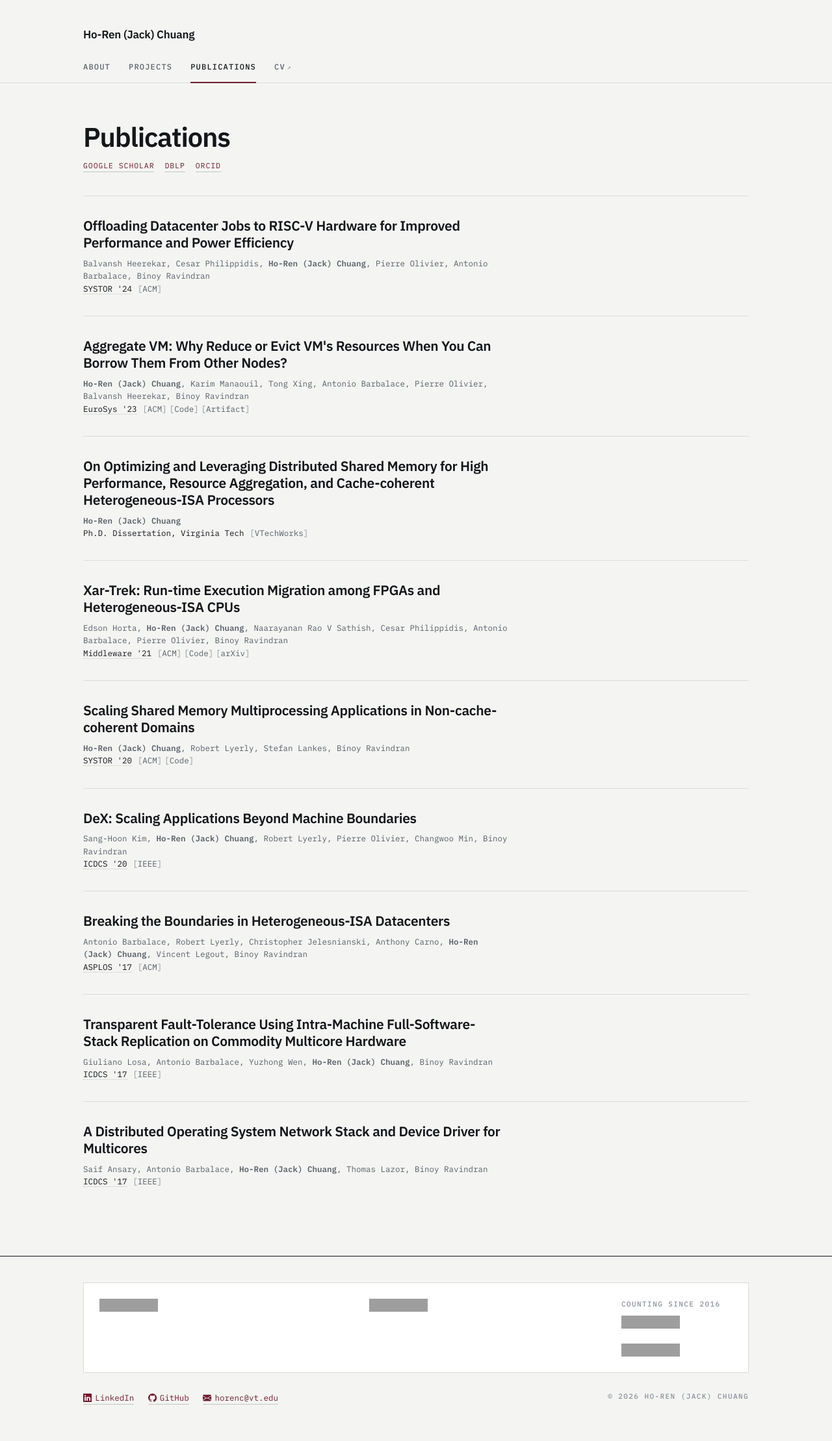
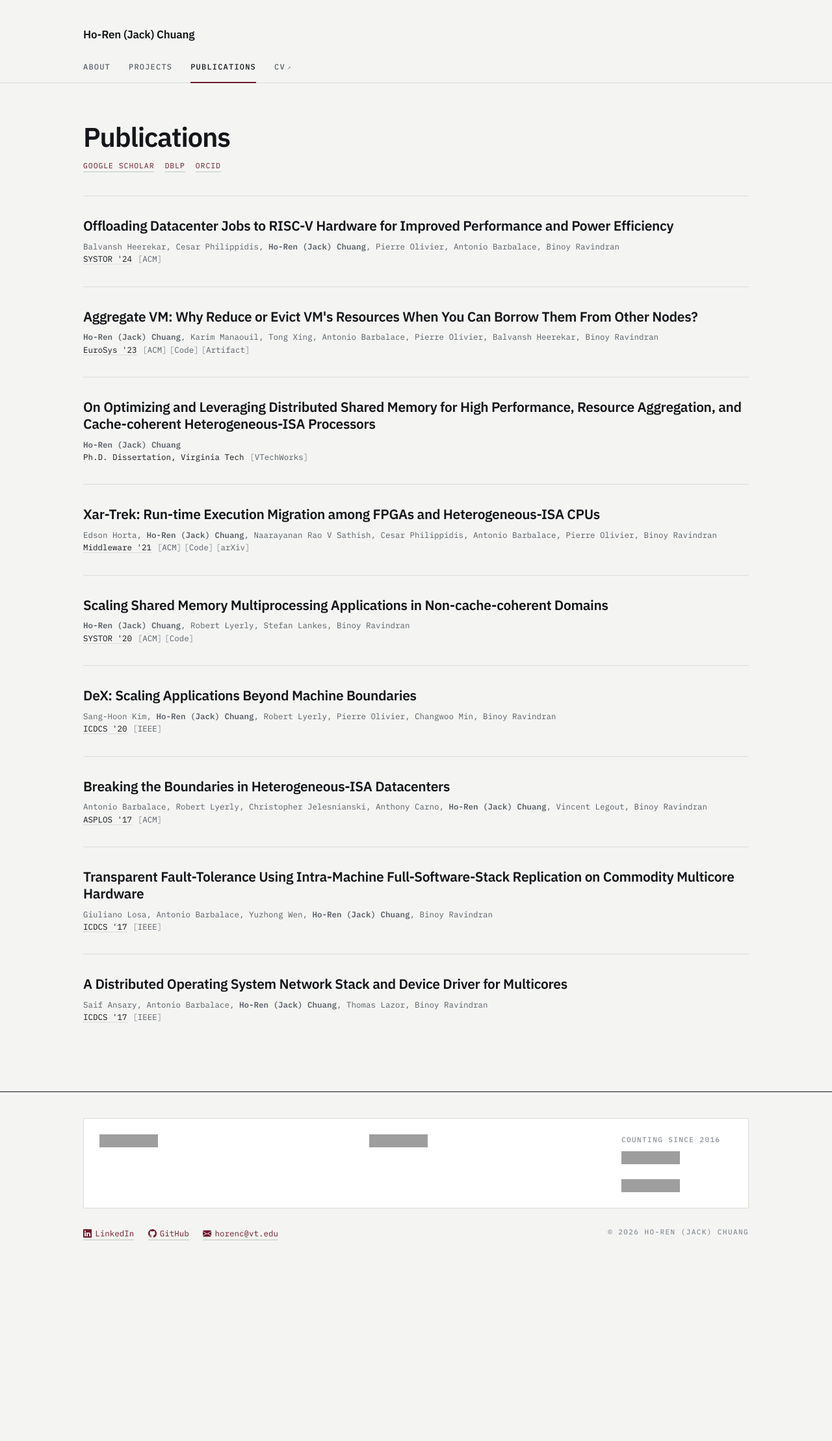
Before and after one commit to JackChuang/JackChuang.github.io, a Jekyll site: the page built from publications.html, in a window 1280 px wide. Shown: the whole page at 65% size. Built offline with Jekyll 4.4.1, drawn with Linux system fonts in a browser that asks for light colours; after the commit the page ends 1965 px from its top, so only the background shows below that; grey boxes are pictures that could not be loaded.

Commit message:
Let the railless rows use the width the rail was holding
Projects and Publications broke their lines earlier than About did, and the
cause was not a narrower measure — all three cap at the same 68ch. It is where
that cap starts from.

A railed row's body begins 192px in, so 68ch ends near the right margin. A
row--plain body begins at the left margin, so the same 68ch ends 192px SHORT of
it. The text stopped well inside the rules that visually contain it, and every
line wrapped sooner, on exactly the two pages whose lines least want wrapping.

So row--plain drops the measure with the rail. 68ch is sized for prose; these
rows hold pull request titles, author lists and venue lines, which are scanned,
not read left-to-right for meaning, and a title split over two lines is harder
to scan than a long one. Every PR title on /projects/ now fits on one line, as
does every author list on /publications/.

No overflow risk: the row's own grid column is minmax(0, 1fr), so the body can
never exceed it — dropping max-width only removes the cap, it does not let the
body grow past its column. Bounded by .wrap at 1024px.

Also nowrap on .reflinks, which the wider measure exposed: the summary line now
runs long enough to strand [All] at the end of one line with [Merged] on the
next, reading as two things rather than one set. Widest group on the site is
169px against a 334px column at 390px viewport, so it cannot overflow.

```diff
--- a/assets/css/site.css
+++ b/assets/css/site.css
@@ -379,6 +379,21 @@ hr.rule {
    instead of leaving a 148px gutter with nothing in it. */
 .row--plain { grid-template-columns: minmax(0, 1fr); }
 
+/* ...and it drops the reading measure with it.
+
+   --measure is 68ch, sized for prose. On a railed row that cap sits inside a
+   column the rail has already pushed right, so the text ends near the right
+   margin. Without a rail the same cap starts 192px further left and therefore
+   ENDS 192px further left — the right boundary arrives early and every line
+   wraps sooner, on exactly the pages whose lines least want wrapping.
+
+   These rows hold scannable lists, not prose: pull request titles, author
+   lists, venue lines. A title broken across two lines is harder to scan than a
+   long one, and the 68ch argument does not apply to a line nobody reads
+   left-to-right for meaning. The wrap's own max-width still bounds it, so this
+   can never run wider than 1024px. */
+.row--plain .row__body { max-width: none; }
+
 /* A row that opens the page directly under its title, with no group label in
    between. Same reasoning as `.pagehead + .section`: the rule at the top of a
    first row separates it from what came before, and under an <h1> nothing did.
@@ -458,7 +473,12 @@ hr.rule {
    link's accessible name stays "ACM" and the punctuation is decoration. No
    underline and no uppercasing either: at three or four per entry, the
    treatment used elsewhere for standalone links would out-shout the titles. */
-.reflinks { margin-left: 0.55rem; }
+/* nowrap so the bracket set breaks as one unit. Without it a long venue or
+   summary line can leave [All] stranded at the end of one line and [Merged] on
+   the next, which reads as two separate things rather than one set of
+   references. The group is only two or three short links, so it can never
+   overflow a column. */
+.reflinks { margin-left: 0.55rem; white-space: nowrap; }
 .reflinks a {
   border-bottom: 0;
   color: var(--ink-mid);
```
